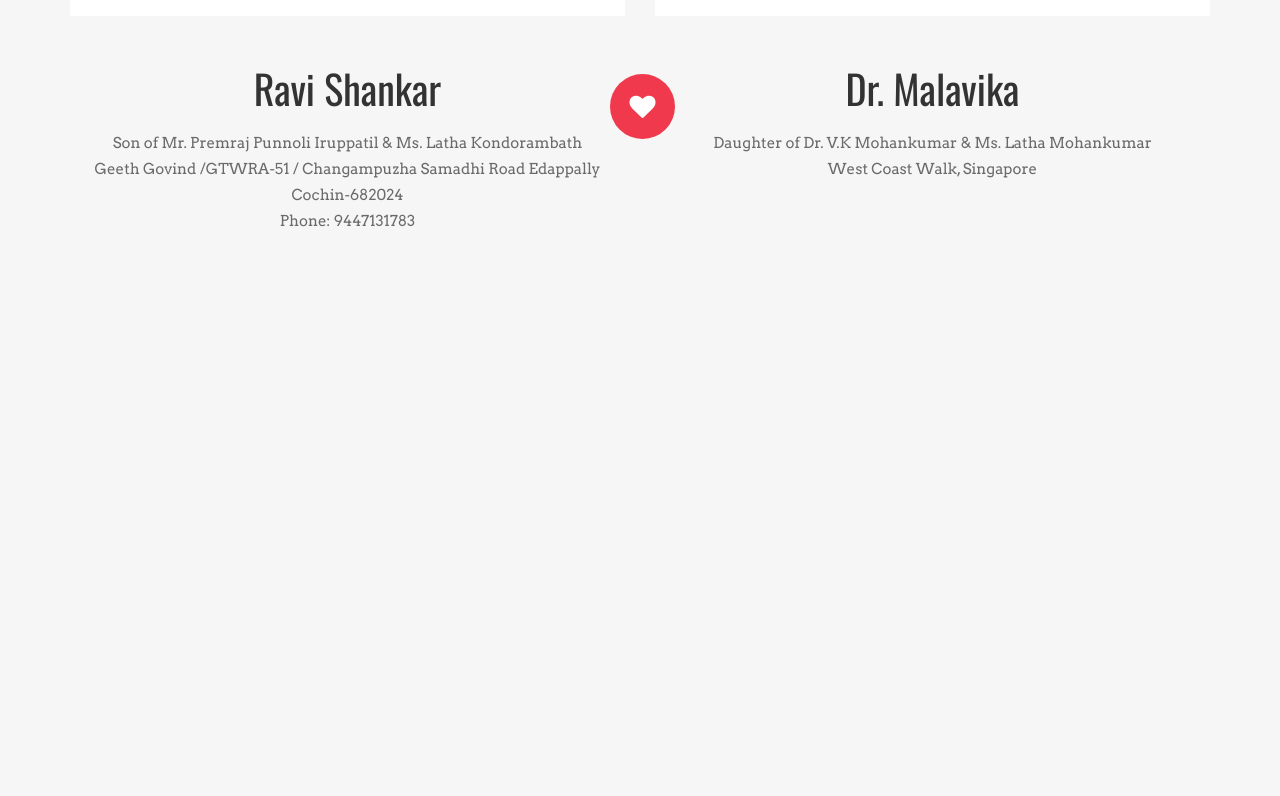
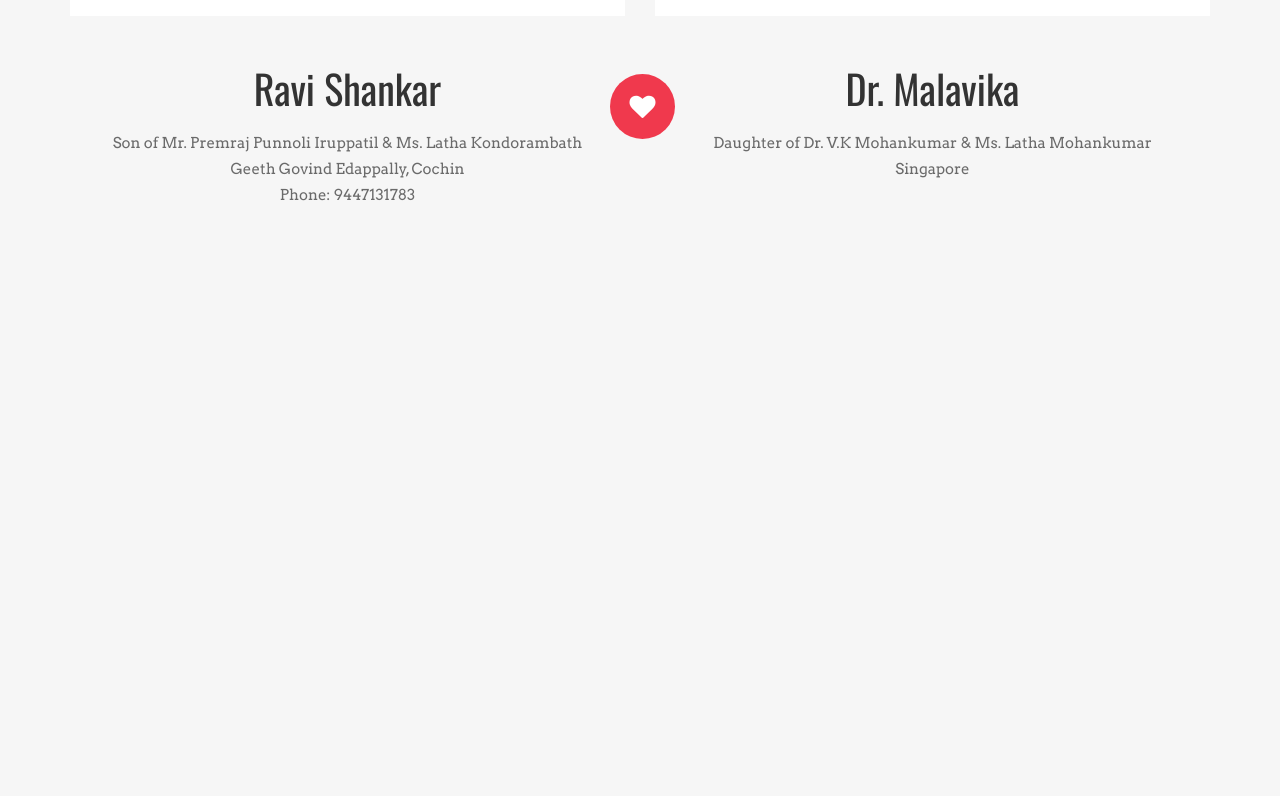
Before and after one commit to ajayudayasanu/ravi-weds-malavika, a plain HTML site: page index.html in a window 1280 px wide. Shown: the part 1624-2420 px from the top of the page. Drawn offline with nearby package versions, Linux system fonts and the light colour scheme; some packages are replaced by stand-ins of ours.

Commit message:
updated adress and og image

```diff
--- a/index.html
+++ b/index.html
@@ -231,7 +231,7 @@
               <p class="blurb animation fadeInLeft text-center">
                 Son of Mr. Premraj Punnoli Iruppatil & Ms. Latha Kondorambath
                 <br />
-                Geeth Govind /GTWRA-51 / Changampuzha Samadhi Road Edappally Cochin-682024
+                Geeth Govind Edappally, Cochin
                 <br />
                 <a href="tel:9447131783">Phone: 9447131783</a>
               </p>
@@ -276,7 +276,7 @@
               <p class="blurb animation fadeInRight text-center">
                 Daughter of Dr. V.K Mohankumar & Ms. Latha Mohankumar
                 <br />
-                West Coast Walk, Singapore
+                Singapore
               </p>
             </div>
           </div>
```
Also changed, not shown: images/og-img.jpg.
